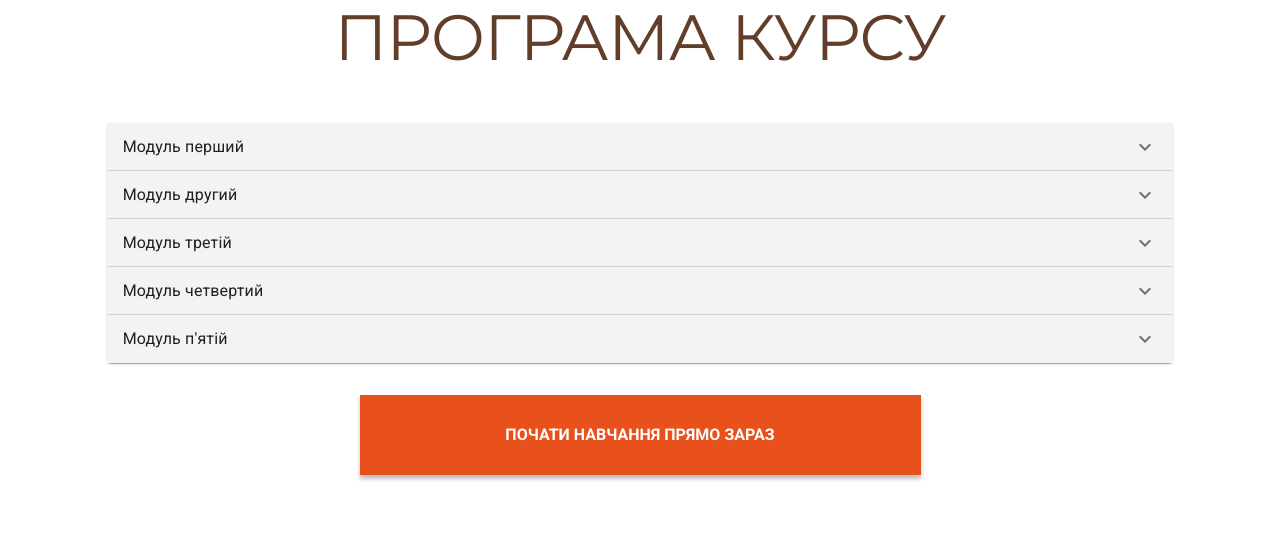
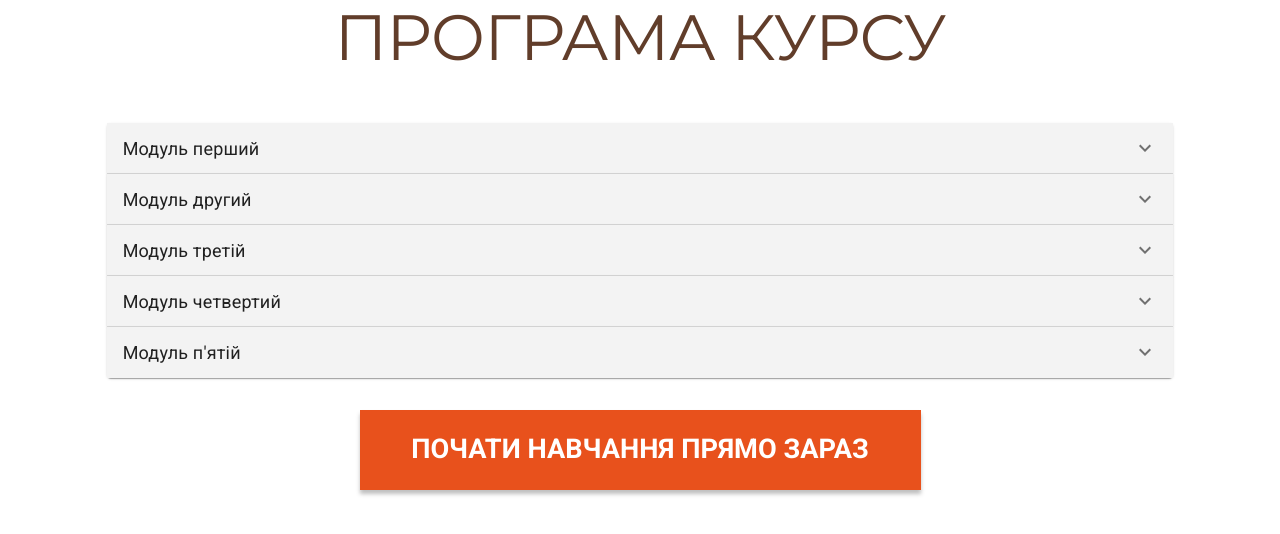
Before and after one commit to nikolas77380/e-learning-iit, a React (Create React App) app: page / in a window 1280 px wide. Shown: the top 534 px of the page. Built offline with nearby package versions, Linux system fonts and the light colour scheme; a web font is replaced by a local one.

Commit message:
accordion final

```diff
--- a/src/Pages/CourseProgramm.jsx
+++ b/src/Pages/CourseProgramm.jsx
@@ -22,7 +22,7 @@ function CourseProgramm() {
         </Typography>
       </Grid>
       <Grid item xs={11} md={10} sx={{ marginTop: "3rem" }}>
-        <CustomAccordion items={items} />
+        <CustomAccordion items={items} multiple={true} />
       </Grid>
       <Grid
         item
@@ -36,7 +36,7 @@ function CourseProgramm() {
             marginTop: "2rem",
             width: "35.0625rem",
             height: "5rem",
-            fontSize: "1rem",
+            fontSize: { md: "1.7rem", xs: "1rem" },
           }}
         />
       </Grid>
--- a/src/components/CustomAccordion.jsx
+++ b/src/components/CustomAccordion.jsx
@@ -5,11 +5,19 @@ import AccordionDetails from "@mui/material/AccordionDetails";
 import Typography from "@mui/material/Typography";
 import ExpandMoreIcon from "@mui/icons-material/ExpandMore";
 
-function CustomAccordion({ items }) {
-  const [expanded, setExpanded] = useState(null);
+function CustomAccordion({ items, multiple }) {
+  const [expanded, setExpanded] = useState(multiple ? [] : null);
 
   const handleChange = (panel) => (event, isExpanded) => {
-    setExpanded(isExpanded ? panel : null);
+    if (multiple) {
+      setExpanded((prevExpanded) =>
+        isExpanded
+          ? [...prevExpanded, panel]
+          : prevExpanded.filter((item) => item !== panel)
+      );
+    } else {
+      setExpanded(isExpanded ? panel : null);
+    }
   };
 
   return (
@@ -17,7 +25,11 @@ function CustomAccordion({ items }) {
       {items.map((item, index) => (
         <Accordion
           key={index}
-          expanded={expanded === `panel${index}`}
+          expanded={
+            multiple
+              ? expanded.includes(`panel${index}`)
+              : expanded === `panel${index}`
+          }
           onChange={handleChange(`panel${index}`)}
         >
           <AccordionSummary
@@ -26,7 +38,7 @@ function CustomAccordion({ items }) {
             id={`panel${index}-header`}
             sx={{ backgroundColor: "#F3F3F3" }}
           >
-            <Typography>{item.title}</Typography>
+            <Typography sx={{ fontSize: "1.125rem" }}>{item.title}</Typography>
           </AccordionSummary>
           <AccordionDetails>
             <Typography>{item.text}</Typography>
```
